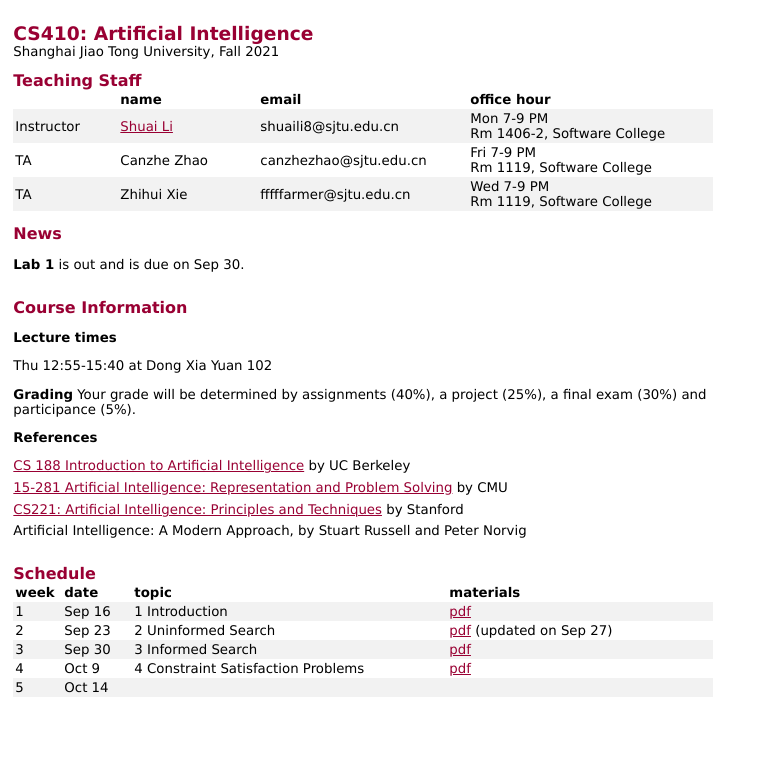
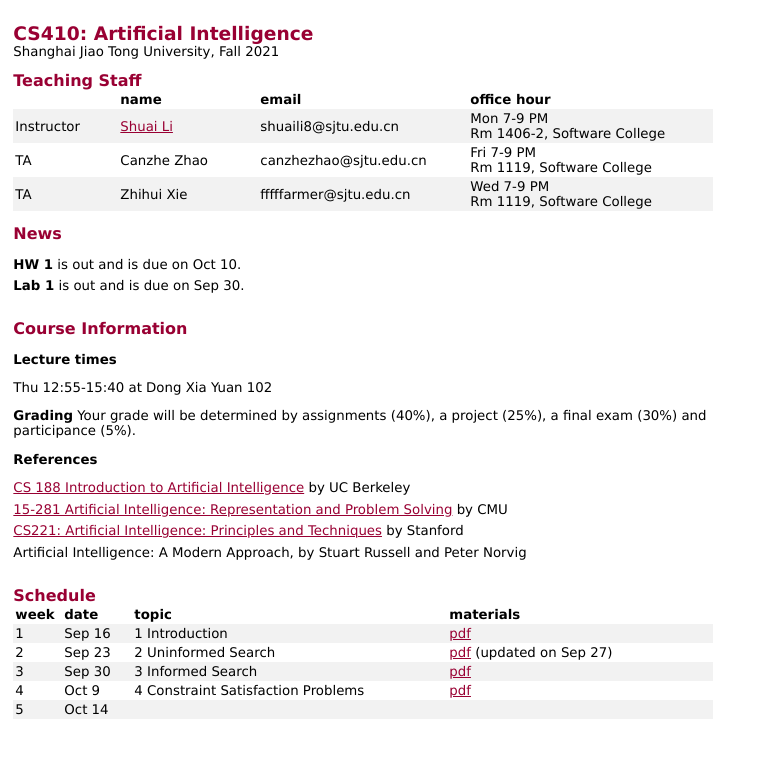
Before and after one commit to shuaili8/shuaili8.github.io, a plain HTML site: page Teaching/CS410/index.html in a window 1280 px wide. Shown: the whole page, without its empty margins (0-763 px from the left). Drawn offline with Linux system fonts and the light colour scheme.

Commit message:
Update index.html

```diff
--- a/Teaching/CS410/index.html
+++ b/Teaching/CS410/index.html
@@ -136,6 +136,7 @@
     <div id="announcements">
         <a name="announcements"><h2>News</h2></a>
         <ul>
+            <li><b>HW 1</b> is out and is due on Oct 10.</li>
             <li><b>Lab 1</b> is out and is due on Sep 30.
             <!--  </li>
             <li><b>HW4</b> is out and is due on Dec 4. </li>
@@ -156,7 +157,6 @@
             <li><b></b> </li>
             <li><b>Midterm exam</b> paper can be checked on the class of Nov 9.</li>
             <li><b>Lecture on Nov 5</b> is moved to Nov 9.</li>
-  			<li><b>Assignment 2</b> is out and is due on Oct 28 </li>
   			<li><b>Assignment 3</b> is out and is due on Nov 28.</li>
   			<li><b>Project</b> is out and is due on Dec 1. Here is the kaggle <a href="https://www.kaggle.com/c/ve445-2019-fall-project"  target="_blank">link</a>.</li>
             -->
```
